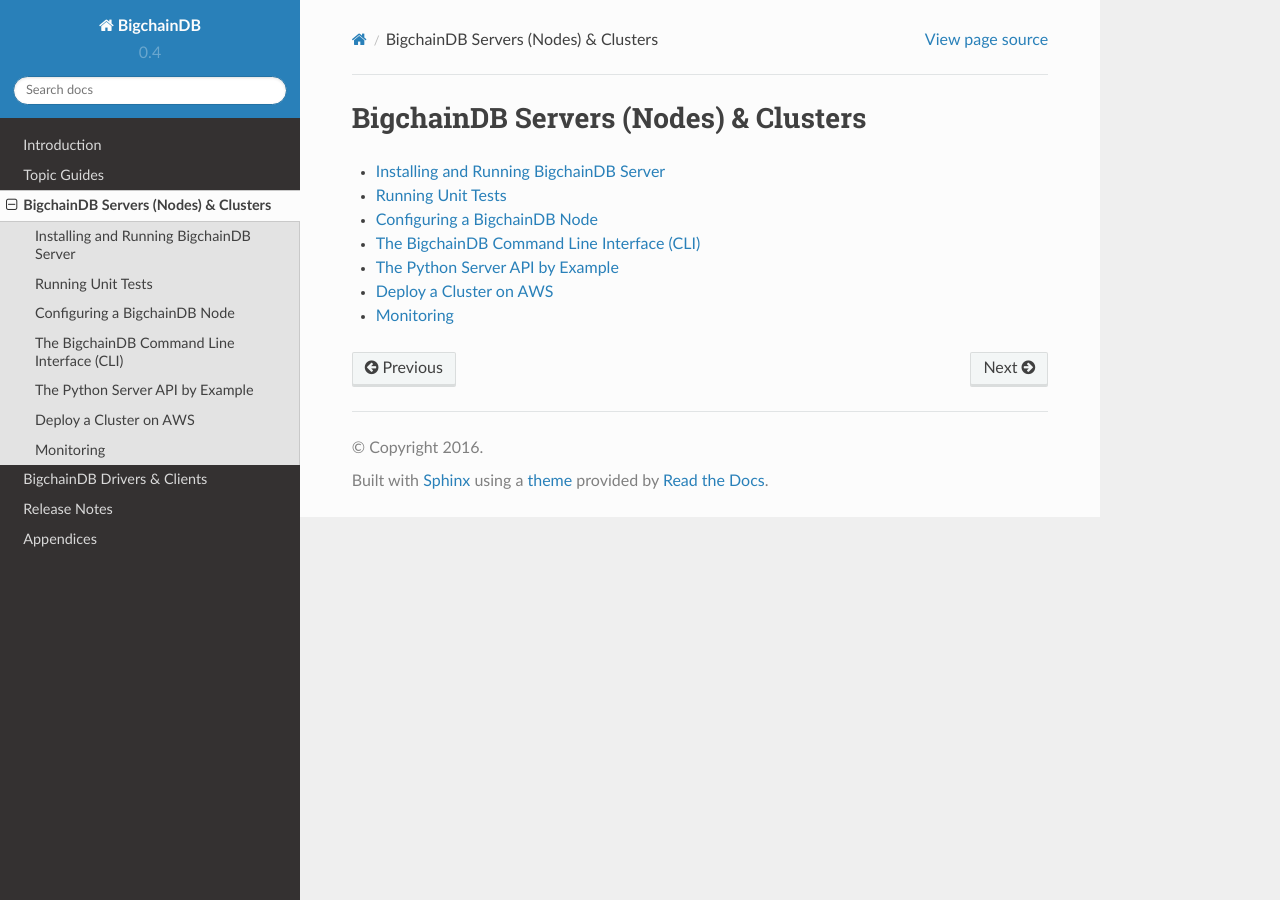
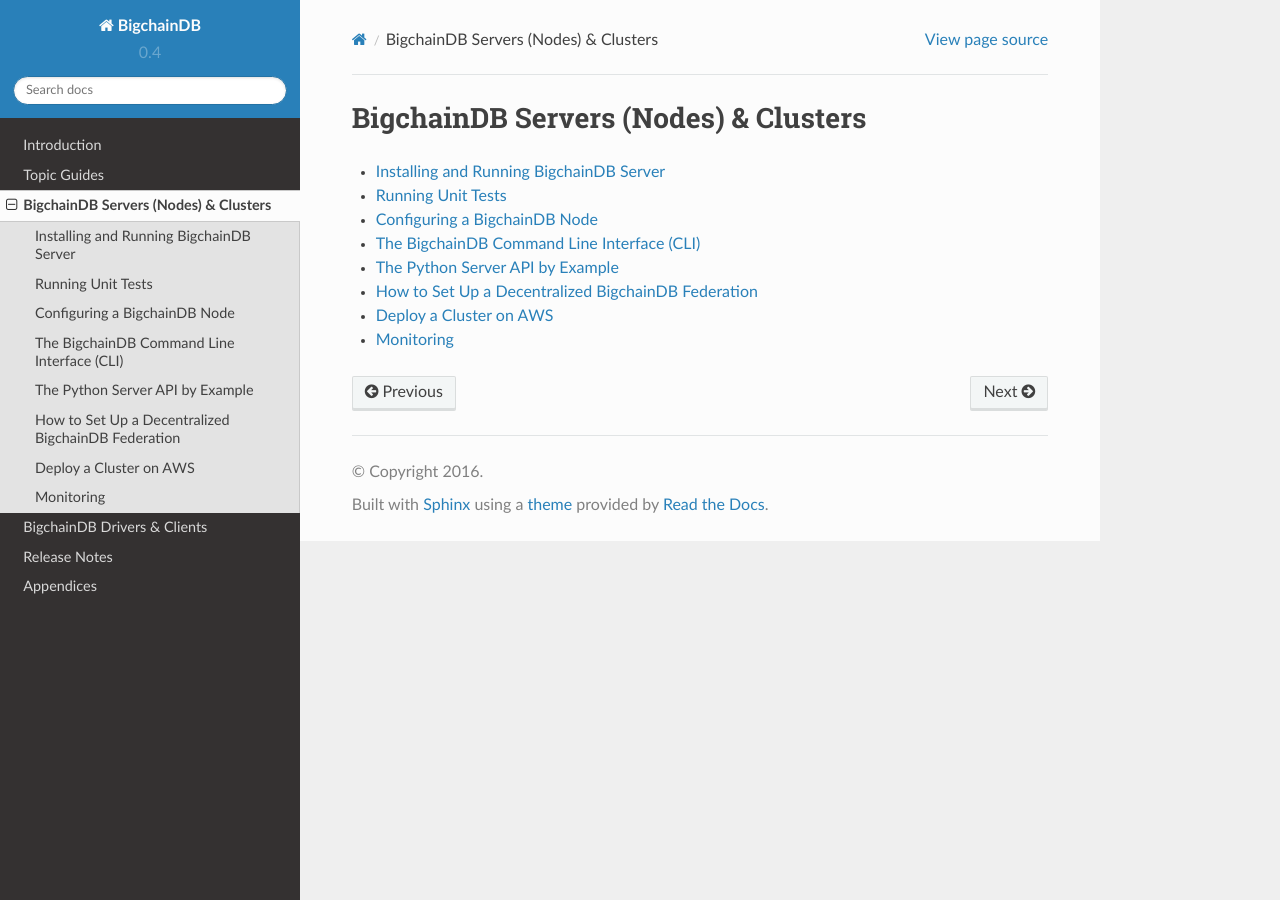
Before and after one commit to bigchaindb/bigchaindb, a Sphinx documentation site: the page built from docs/source/servers/index.rst, in a window 1280 px wide. Built offline with Sphinx 7.4.7 and the Read the Docs theme 2.0.0, drawn with Linux system fonts in a browser that asks for light colours.

Commit message:
Started section on decentralized fed. setup

```diff
--- a/docs/source/servers/index.rst
+++ b/docs/source/servers/index.rst
@@ -12,5 +12,6 @@
    configuration
    bigchaindb-cli
    python-server-api-examples
+   federation-set-up.md
    deploy-on-aws
    monitoring
```
Also changed, not shown: docs/source/servers/federation-set-up.md (added, +14 -0 lines).
